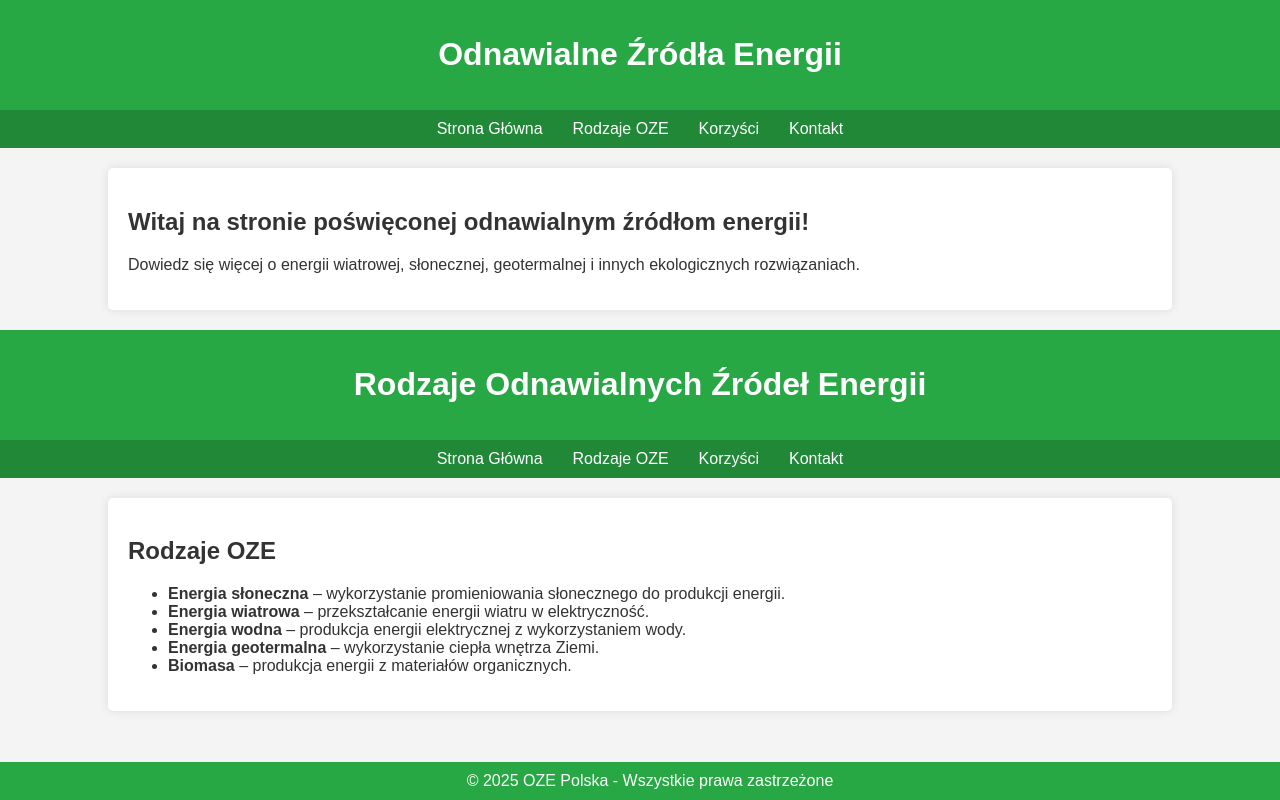
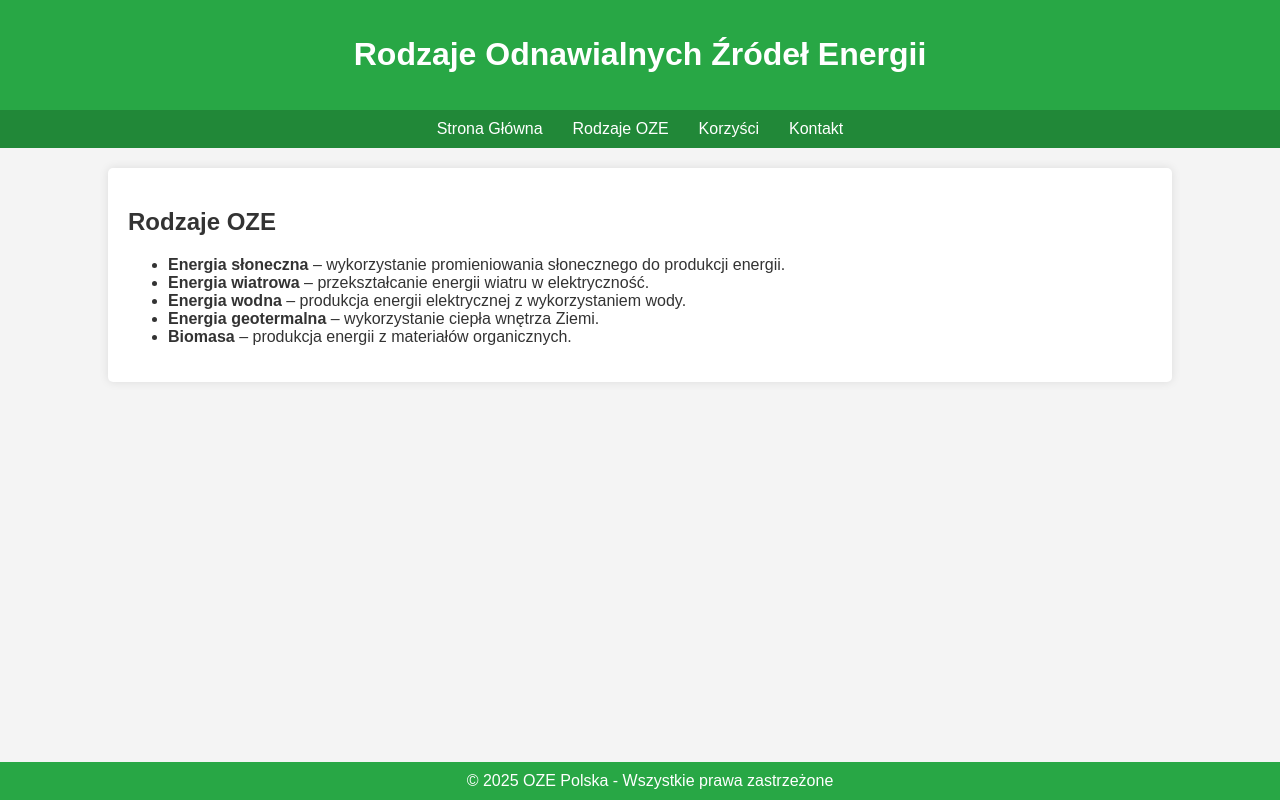
Before and after one commit to dab216/ddan1925, a plain HTML site: page Rodzaje_oze.html in a window 1280 px wide. Drawn offline with Linux system fonts and the light colour scheme.

Commit message:
modified:   Rodzaje_oze.html 	modified:   index.html

```diff
--- a/Rodzaje_oze.html
+++ b/Rodzaje_oze.html
@@ -1,73 +1,3 @@
-<!DOCTYPE html>
-<html lang="pl">
-<head>
-    <meta charset="UTF-8">
-    <meta name="viewport" content="width=device-width, initial-scale=1.0">
-    <title>Odnawialne Źródła Energii</title>
-    <style>
-        body {
-            font-family: Arial, sans-serif;
-            margin: 0;
-            padding: 0;
-            background-color: #f4f4f4;
-            color: #333;
-        }
-        header {
-            background-color: #28a745;
-            color: white;
-            padding: 15px;
-            text-align: center;
-        }
-        nav {
-            display: flex;
-            justify-content: center;
-            background-color: #218838;
-            padding: 10px;
-        }
-        nav a {
-            color: white;
-            text-decoration: none;
-            margin: 0 15px;
-        }
-        .container {
-            width: 80%;
-            margin: 20px auto;
-            background: white;
-            padding: 20px;
-            box-shadow: 0px 0px 10px rgba(0, 0, 0, 0.1);
-            border-radius: 5px;
-        }
-        footer {
-            background-color: #28a745;
-            color: white;
-            text-align: center;
-            padding: 10px;
-            position: absolute;
-            bottom: 0;
-            width: 100%;
-        }
-    </style>
-</head>
-<body>
-    <header>
-        <h1>Odnawialne Źródła Energii</h1>
-    </header>
-    <nav>
-        <a href="index.html">Strona Główna</a>
-        <a href="rodzaje.html">Rodzaje OZE</a>
-        <a href="#">Korzyści</a>
-        <a href="#">Kontakt</a>
-    </nav>
-    <div class="container">
-        <h2>Witaj na stronie poświęconej odnawialnym źródłom energii!</h2>
-        <p>Dowiedz się więcej o energii wiatrowej, słonecznej, geotermalnej i innych ekologicznych rozwiązaniach.</p>
-    </div>
-    <footer>
-        &copy; 2025 OZE Polska - Wszystkie prawa zastrzeżone
-    </footer>
-</body>
-</html>
-
 <!-- Nowa podstrona Rodzaje OZE -->
 <!DOCTYPE html>
 <html lang="pl">
@@ -125,7 +55,7 @@
     </header>
     <nav>
         <a href="index.html">Strona Główna</a>
-        <a href="rodzaje.html">Rodzaje OZE</a>
+        <a href="Rodzaje_oze.html">Rodzaje OZE</a>
         <a href="#">Korzyści</a>
         <a href="#">Kontakt</a>
     </nav>
```
Also changed, not shown: index.html (+1 -1 lines).
